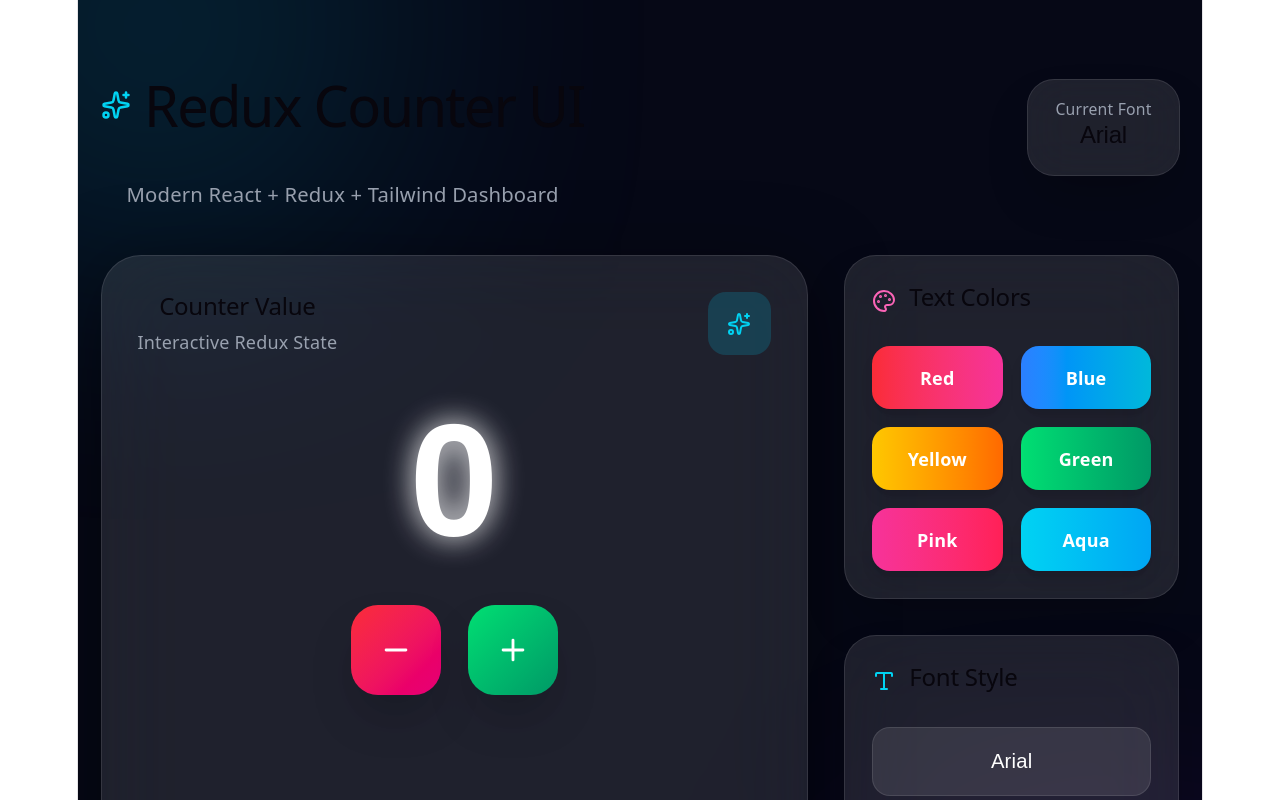
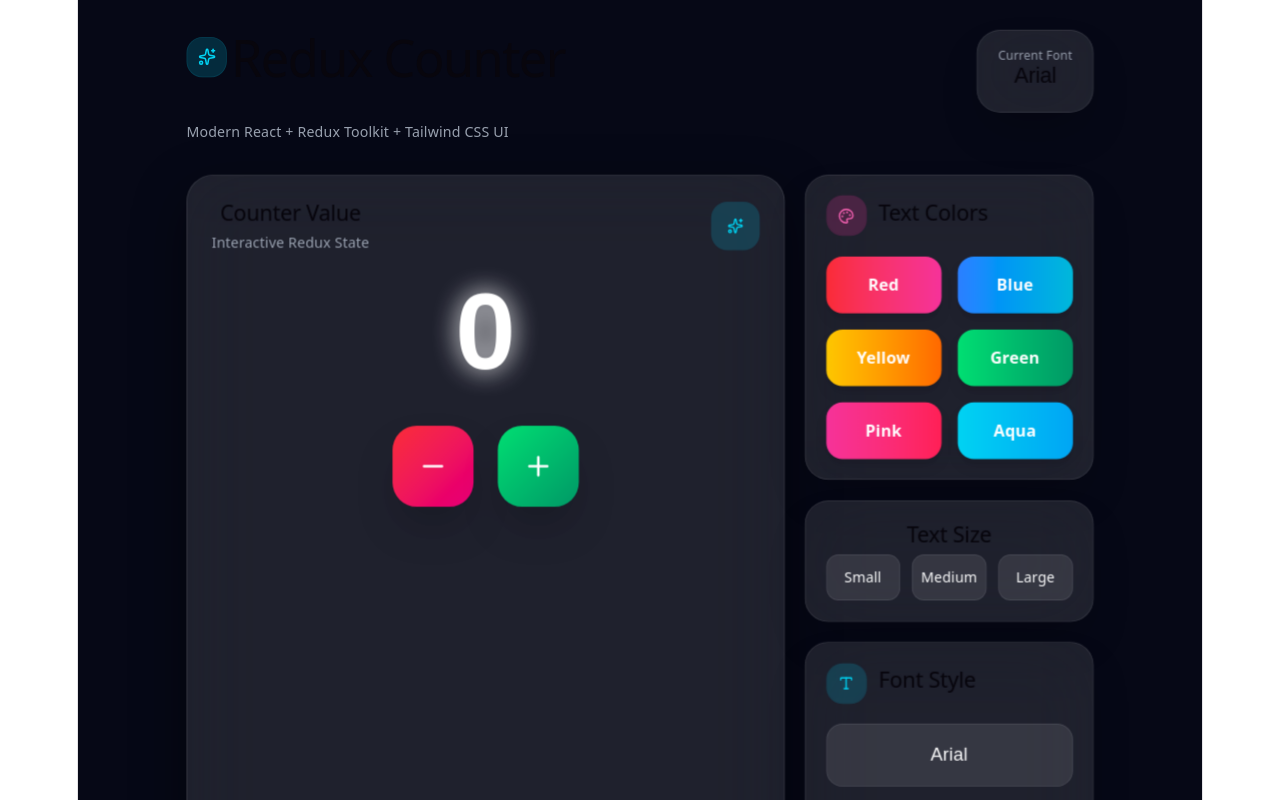
Before and after one commit to QuangVinh32/redux-reactjs, a React (Vite) app: page / in a window 1280 px wide. Shown: the top 800 px of the page. Built offline with nearby package versions, Linux system fonts and the light colour scheme.

Commit message:
add function change frontSize

```diff
--- a/src/App.tsx
+++ b/src/App.tsx
@@ -1,19 +1,32 @@
 import { useSelector, useDispatch } from "react-redux";
+
+import {
+  Palette,
+  Sparkles,
+  Type,
+} from "lucide-react";
+
+import CounterDisplay from "./component/CounterDisplay";
+import CounterButtons from "./component/CounterButtons";
+import ColorPicker from "./component/ColorPicker";
+import FontPicker from "./component/FontPicker";
+
 import {
   increment,
-  decrement,
   changeColor,
   changeFont,
-} from "./redux/slices/counterSlice";
+  decrement,
+  changeSize,
+} from "./redux/slices/CounterSlice";
+
 import {
-  Minus,
-  Plus,
-  Palette,
-  Type,
-  Sparkles,
-} from "lucide-react";
+  colors,
+  fonts,
+  sizes,
+} from "./constants/CounterData";
 
 function App() {
+
   const count = useSelector(
     (state: any) => state.counter.value
   );
@@ -26,152 +39,170 @@
     (state: any) => state.counter.fontFamily
   );
 
+  const fontSize = useSelector(
+    (state: any) => state.counter.fontSize
+
+  );
+
   const dispatch = useDispatch();
-
-  const colors = [
-    { name: "Red", value: "#ff4d4d", bg: "from-red-500 to-pink-500" },
-    { name: "Blue", value: "#3b82f6", bg: "from-blue-500 to-cyan-500" },
-    { name: "Yellow", value: "#facc15", bg: "from-yellow-400 to-orange-500" },
-    { name: "Green", value: "#22c55e", bg: "from-green-400 to-emerald-600" },
-    { name: "Pink", value: "#ec4899", bg: "from-pink-500 to-rose-500" },
-    { name: "Aqua", value: "#28a3e0", bg: "from-cyan-400 to-sky-500" },
-  ];
-
-  const fonts = [
-    "Arial",
-    "Courier New",
-    "cursive",
-    "Verdana",
-  ];
 
   return (
     <div className="min-h-screen bg-[#060816] relative overflow-hidden">
 
-      {/* Background Effects */}
-      <div className="absolute top-[-150px] left-[-100px] w-[350px] h-[350px] bg-cyan-500/30 rounded-full blur-[140px]" />
+      {/* Background */}
 
-      <div className="absolute bottom-[-150px] right-[-100px] w-[350px] h-[350px] bg-purple-600/30 rounded-full blur-[140px]" />
-
-      <div className="relative z-10 max-w-7xl mx-auto px-5 py-10">
+      {/* Main */}
+      <div className="relative z-10 max-w-4xl mx-auto  scale-[0.9] origin-top">
 
         {/* Header */}
-        <div className="flex flex-col md:flex-row items-center justify-between gap-6 mb-10">
+        <div className="flex flex-col lg:flex-row items-center justify-between gap-4 mb-8">
 
-          <div>
-            <div className="flex items-center gap-3 mb-3">
-              <Sparkles className="text-cyan-400" size={30} />
-              <h1 className="text-4xl md:text-5xl font-black text-white">
-                Redux Counter UI
-              </h1>
+          {/* Left */}
+          <div className="text-center lg:text-left">
+
+            <div className="flex items-center justify-center lg:justify-start gap-1 mb-2">
+
+              <div className="w-10 h-10 rounded-2xl bg-cyan-500/20 border border-cyan-400/10 flex items-center justify-center">
+
+                <Sparkles
+                  className="text-cyan-400"
+                  size={20}
+                />
+
               </div>
 
-            <p className="text-gray-400 text-lg">
-              Modern React + Redux + Tailwind Dashboard
-            </p>
+              <h1 className="text-2xl sm:text-4xl font-black text-white tracking-tight">
+                Redux Counter
+              </h1>
+
             </div>
 
-          <div className="bg-white/10 backdrop-blur-xl border border-white/10 px-6 py-4 rounded-3xl shadow-2xl">
-            <p className="text-gray-400 text-sm mb-1">
+            <p className="text-gray-400 text-sm">
+              Modern React + Redux Toolkit +
+              Tailwind CSS UI
+            </p>
+
+          </div>
+
+          {/* Right */}
+          <div className="bg-white/10 border border-white/10 backdrop-blur-2xl px-5 py-4 rounded-[26px] shadow-2xl">
+
+            <p className="text-gray-400 text-xs mb-1">
               Current Font
             </p>
 
             <h2
               style={{ fontFamily }}
-              className="text-white text-2xl font-bold"
+              className="text-white text-xl font-bold"
             >
               {fontFamily}
             </h2>
+
           </div>
 
         </div>
 
-        {/* Main Layout */}
-        <div className="grid lg:grid-cols-3 gap-8">
+        {/* Layout */}
+        <div className="grid lg:grid-cols-3 gap-5">
 
-          {/* Counter Card */}
-          <div className="lg:col-span-2 bg-white/10 border border-white/10 backdrop-blur-2xl rounded-[40px] p-8 shadow-[0_20px_80px_rgba(0,0,0,0.5)]">
+          {/* Left */}
+          <div className="lg:col-span-2 bg-white/10 border border-white/10 backdrop-blur-2xl rounded-[30px] p-5 sm:p-6 shadow-[0_20px_60px_rgba(0,0,0,0.45)]">
 
-            <div className="flex items-center justify-between mb-10">
+            {/* Top */}
+            <div className="flex items-center justify-between mb-6">
 
               <div>
-                <h2 className="text-white text-2xl font-bold">
+
+                <h2 className="text-white text-xl font-bold">
                   Counter Value
                 </h2>
 
-                <p className="text-gray-400 mt-1">
+                <p className="text-gray-400 text-sm mt-1">
                   Interactive Redux State
                 </p>
+
               </div>
 
-              <div className="w-14 h-14 rounded-2xl bg-cyan-500/20 flex items-center justify-center">
-                <Sparkles className="text-cyan-400" />
+              <div className="w-12 h-12 rounded-2xl bg-cyan-500/20 flex items-center justify-center">
+
+                <Sparkles
+                  className="text-cyan-400"
+                  size={18}
+                />
+
               </div>
 
             </div>
 
             {/* Counter */}
-            <div
-              style={{
-                color: textColor,
-                fontFamily: fontFamily,
-                textShadow: `0 0 30px ${textColor}`,
-              }}
-              className="text-[110px] md:text-[160px] font-black text-center leading-none transition-all duration-500"
-            >
-              {count}
-            </div>
+          <CounterDisplay
+            count={count}
+            textColor={textColor}
+            fontFamily={fontFamily}
+            fontSize={fontSize}
+          />
 
-            {/* Action Buttons */}
-            <div className="flex justify-center gap-6 mt-10">
-
-              <button
-                onClick={() => dispatch(decrement())}
-                className="group w-20 h-20 rounded-3xl bg-gradient-to-br from-red-500 to-pink-600 text-white flex items-center justify-center shadow-2xl hover:scale-110 active:scale-95 transition-all duration-300"
-              >
-                <Minus
-                  size={34}
-                  className="group-hover:rotate-12 transition-all"
+            {/* Buttons */}
+            <CounterButtons
+              onIncrement={() =>
+                dispatch(increment())
+              }
+              onDecrement={() =>
+                dispatch(decrement())
+              }
             />
-              </button>
-
-              <button
-                onClick={() => dispatch(increment())}
-                className="group w-20 h-20 rounded-3xl bg-gradient-to-br from-green-400 to-emerald-600 text-white flex items-center justify-center shadow-2xl hover:scale-110 active:scale-95 transition-all duration-300"
-              >
-                <Plus
-                  size={34}
-                  className="group-hover:rotate-90 transition-all"
-                />
-              </button>
 
           </div>
 
+          {/* Right */}
+          <div className="space-y-5">
+
+            {/* Colors */}
+            <div className="bg-white/10 border border-white/10 backdrop-blur-2xl rounded-[26px] p-5 shadow-2xl">
+
+              <div className="flex items-center gap-3 mb-5">
+
+                <div className="w-10 h-10 rounded-2xl bg-pink-500/20 flex items-center justify-center">
+
+                  <Palette
+                    className="text-pink-400"
+                    size={18}
+                  />
+
                 </div>
 
-          {/* Sidebar */}
-          <div className="space-y-8">
-
-            {/* Color Picker */}
-            <div className="bg-white/10 border border-white/10 backdrop-blur-2xl rounded-[32px] p-6 shadow-2xl">
-
-              <div className="flex items-center gap-3 mb-6">
-                <Palette className="text-pink-400" />
-                <h2 className="text-white text-xl font-bold">
+                <h2 className="text-white text-lg font-bold">
                   Text Colors
                 </h2>
+
               </div>
 
-              <div className="grid grid-cols-2 gap-4">
+              <ColorPicker
+                colors={colors}
+                onChangeColor={(color) =>
+                  dispatch(changeColor(color))
+                }
+              />
 
-                {colors.map((color) => (
+            </div>
+
+            <div className="bg-white/10 border border-white/10 backdrop-blur-2xl rounded-[26px] p-5 shadow-2xl">
+
+  <h2 className="text-white text-lg font-bold mb-5">
+    Text Size
+  </h2>
+
+  <div className="grid grid-cols-3 gap-3">
+
+    {sizes.map((size) => (
       <button
-                    key={color.name}
+        key={size.name}
         onClick={() =>
-                      dispatch(changeColor(color.value))
+          dispatch(changeSize(size.value))
         }
-                    className={`bg-gradient-to-r ${color.bg} h-14 rounded-2xl text-white font-bold hover:scale-105 active:scale-95 transition-all shadow-lg`}
+        className="bg-white/10 border border-white/10 py-3 rounded-xl text-white text-sm hover:bg-white/20 transition-all"
       >
-                    {color.name}
+        {size.name}
       </button>
     ))}
 
@@ -179,32 +210,35 @@
 
 </div>
 
-            {/* Font Picker */}
-            <div className="bg-white/10 border border-white/10 backdrop-blur-2xl rounded-[32px] p-6 shadow-2xl">
+            {/* Fonts */}
+            <div className="bg-white/10 border border-white/10 backdrop-blur-2xl rounded-[26px] p-5 shadow-2xl">
 
-              <div className="flex items-center gap-3 mb-6">
-                <Type className="text-cyan-400" />
-                <h2 className="text-white text-xl font-bold">
+              <div className="flex items-center gap-3 mb-5">
+
+                <div className="w-10 h-10 rounded-2xl bg-cyan-500/20 flex items-center justify-center">
+
+                  <Type
+                    className="text-cyan-400"
+                    size={18}
+                  />
+
+                </div>
+
+                <h2 className="text-white text-lg font-bold">
                   Font Style
                 </h2>
+
               </div>
 
-              <div className="space-y-4">
-
-                {fonts.map((font) => (
-                  <button
-                    key={font}
-                    onClick={() =>
+              <FontPicker
+                fonts={fonts}
+                onChangeFont={(font) =>
                   dispatch(changeFont(font))
                 }
-                    style={{
-                      fontFamily: font,
-                    }}
-                    className="w-full bg-white/10 border border-white/10 py-4 rounded-2xl text-white text-lg hover:bg-white/20 hover:translate-x-1 active:scale-95 transition-all"
-                  >
-                    {font}
-                  </button>
-                ))}
+              />
+
+            </div>
+
 
           </div>
 
@@ -213,9 +247,6 @@
       </div>
 
     </div>
-
-      </div>
-    </div>
   );
 }
 
--- /dev/null
+++ b/src/component/ColorPicker.tsx
@@ -0,0 +1,35 @@
+type Color = {
+  name: string;
+  value: string;
+  bg: string;
+};
+
+type Props = {
+  colors: Color[];
+  onChangeColor: (color: string) => void;
+};
+
+function ColorPicker({
+  colors,
+  onChangeColor,
+}: Props) {
+  return (
+    <div className="grid grid-cols-2 gap-4">
+
+      {colors.map((color) => (
+        <button
+          key={color.name}
+          onClick={() =>
+            onChangeColor(color.value)
+          }
+          className={`bg-gradient-to-r ${color.bg} h-14 rounded-2xl text-white font-bold hover:scale-105 active:scale-95 transition-all shadow-lg`}
+        >
+          {color.name}
+        </button>
+      ))}
+
+    </div>
+  );
+}
+
+export default ColorPicker;
--- /dev/null
+++ b/src/component/CounterButtons.tsx
@@ -0,0 +1,39 @@
+import { Minus, Plus } from "lucide-react";
+
+type Props = {
+  onIncrement: () => void;
+  onDecrement: () => void;
+};
+
+function CounterButtons({
+  onIncrement,
+  onDecrement,
+}: Props) {
+  return (
+    <div className="flex justify-center gap-6 mt-10">
+
+      <button
+        onClick={onDecrement}
+        className="group w-20 h-20 rounded-3xl bg-gradient-to-br from-red-500 to-pink-600 text-white flex items-center justify-center shadow-2xl hover:scale-110 active:scale-95 transition-all duration-300"
+      >
+        <Minus
+          size={34}
+          className="group-hover:rotate-12 transition-all"
+        />
+      </button>
+
+      <button
+        onClick={onIncrement}
+        className="group w-20 h-20 rounded-3xl bg-gradient-to-br from-green-400 to-emerald-600 text-white flex items-center justify-center shadow-2xl hover:scale-110 active:scale-95 transition-all duration-300"
+      >
+        <Plus
+          size={34}
+          className="group-hover:rotate-90 transition-all"
+        />
+      </button>
+
+    </div>
+  );
+}
+
+export default CounterButtons;
--- /dev/null
+++ b/src/component/CounterDisplay.tsx
@@ -0,0 +1,30 @@
+type Props = {
+  count: number;
+  textColor: string;
+  fontFamily: string;
+  fontSize: string;
+};
+
+function CounterDisplay({
+  count,
+  textColor,
+  fontFamily,
+  fontSize,
+}: Props) {
+
+  return (
+    <div
+      style={{
+        color: textColor,
+        fontFamily,
+        fontSize,
+        textShadow: `0 0 30px ${textColor}`,
+      }}
+      className="font-black text-center leading-none transition-all duration-500"
+    >
+      {count}
+    </div>
+  );
+}
+
+export default CounterDisplay;
--- /dev/null
+++ b/src/component/FontPicker.tsx
@@ -0,0 +1,32 @@
+type Props = {
+  fonts: string[];
+  onChangeFont: (font: string) => void;
+};
+
+function FontPicker({
+  fonts,
+  onChangeFont,
+}: Props) {
+  return (
+    <div className="space-y-4">
+
+      {fonts.map((font) => (
+        <button
+          key={font}
+          onClick={() =>
+            onChangeFont(font)
+          }
+          style={{
+            fontFamily: font,
+          }}
+          className="w-full bg-white/10 border border-white/10 py-4 rounded-2xl text-white text-lg hover:bg-white/20 hover:translate-x-1 active:scale-95 transition-all"
+        >
+          {font}
+        </button>
+      ))}
+
+    </div>
+  );
+}
+
+export default FontPicker;
--- /dev/null
+++ b/src/constants/CounterData.ts
@@ -0,0 +1,54 @@
+export const colors = [
+  {
+    name: "Red",
+    value: "#ff4d4d",
+    bg: "from-red-500 to-pink-500",
+  },
+  {
+    name: "Blue",
+    value: "#3b82f6",
+    bg: "from-blue-500 to-cyan-500",
+  },
+  {
+    name: "Yellow",
+    value: "#facc15",
+    bg: "from-yellow-400 to-orange-500",
+  },
+  {
+    name: "Green",
+    value: "#22c55e",
+    bg: "from-green-400 to-emerald-600",
+  },
+  {
+    name: "Pink",
+    value: "#ec4899",
+    bg: "from-pink-500 to-rose-500",
+  },
+  {
+    name: "Aqua",
+    value: "#28a3e0",
+    bg: "from-cyan-400 to-sky-500",
+  },
+];
+
+export const fonts = [
+  "Arial",
+  "Courier New",
+  "cursive",
+  "Verdana",
+];
+
+export const sizes = [
+  {
+    name: "Small",
+    value: "70px",
+  },
+  {
+    name: "Medium",
+    value: "120px",
+  },
+  {
+    name: "Large",
+    value: "170px",
+  },
+];
--- a/src/main.tsx
+++ b/src/main.tsx
@@ -3,7 +3,7 @@
 import './index.css'
 import App from './App.tsx'
 import { Provider } from 'react-redux'
-import { store } from "./redux/store";
+import { store } from './redux/store.ts'
 
 createRoot(document.getElementById('root')!).render(
   <Provider store={store}>
--- a/src/redux/slices/counterSlice.ts
+++ b/src/redux/slices/counterSlice.ts
@@ -5,12 +5,14 @@
   value: number;
   textColor: string;
   fontFamily: string;
+  fontSize: string;
 }
 
 const initialState: CounterState = {
   value: 0,
   textColor: "white",
   fontFamily: "Arial",
+  fontSize: "120px",
 };
 
 const counterSlice = createSlice({
@@ -19,8 +21,9 @@
   initialState,
 
   reducers: {
+
     increment: (state) => {
-      if (state.value >= 10) {
+      if (state.value >= 20) {
         state.value = 0;
       } else {
         state.value += 1;
@@ -28,8 +31,8 @@
     },
 
     decrement: (state) => {
-      if (state.value <= -10) {
-        state.value = 100;
+      if (state.value <= -20) {
+        state.value = 0;
       } else {
         state.value -= 1;
       }
@@ -48,6 +51,14 @@
     ) => {
       state.fontFamily = action.payload;
     },
+
+    changeSize: (
+      state,
+      action: PayloadAction<string>
+    ) => {
+      state.fontSize = action.payload;
+    },
+
   },
 });
 
@@ -56,6 +67,7 @@
   decrement,
   changeColor,
   changeFont,
+  changeSize,
 } = counterSlice.actions;
 
 export default counterSlice.reducer;
--- a/src/redux/store.ts
+++ b/src/redux/store.ts
@@ -1,5 +1,5 @@
 import { configureStore } from "@reduxjs/toolkit";
-import counterReducer from "./slices/counterSlice";
+import counterReducer from "./slices/CounterSlice";
 export const store = configureStore({
   reducer: {
     counter: counterReducer,
```
Lines whose indentation alone changed are shown as unchanged.
